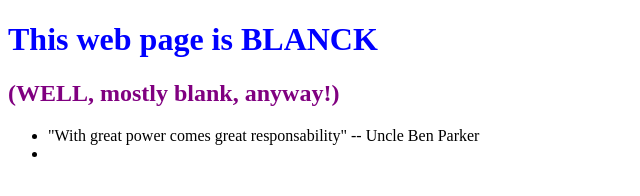
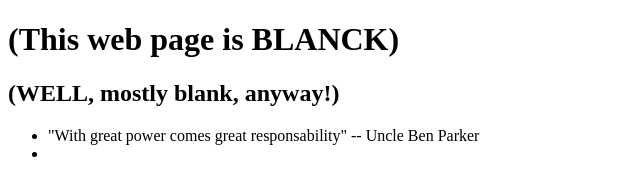
Before and after one commit to Mirian2305/0main_openSAP_repo, a plain HTML site: page index.html in a window 1280 px wide. Shown: the whole page, without its empty margins (0-640 px from the left). Drawn offline with Linux system fonts and the light colour scheme.

Commit message:
Remove styles from both headers

```diff
--- a/index.html
+++ b/index.html
@@ -6,8 +6,8 @@
 		<Link href="styles.css" rel="stylesheet" type="test/css">
 	</head>
 	<body>
-		<h1 style='color: Blue'> This web page is BLANCK </h1>
-		<H2 style='color: Purple'> (WELL, mostly blank, anyway!) </H2>
+		<h1> (This web page is BLANCK) </h1>
+		<h2> (WELL, mostly blank, anyway!) </H2>
 		<ul>
 			<li> "With great power comes great responsability" -- Uncle Ben Parker  </li>
 			<li></li>
```
